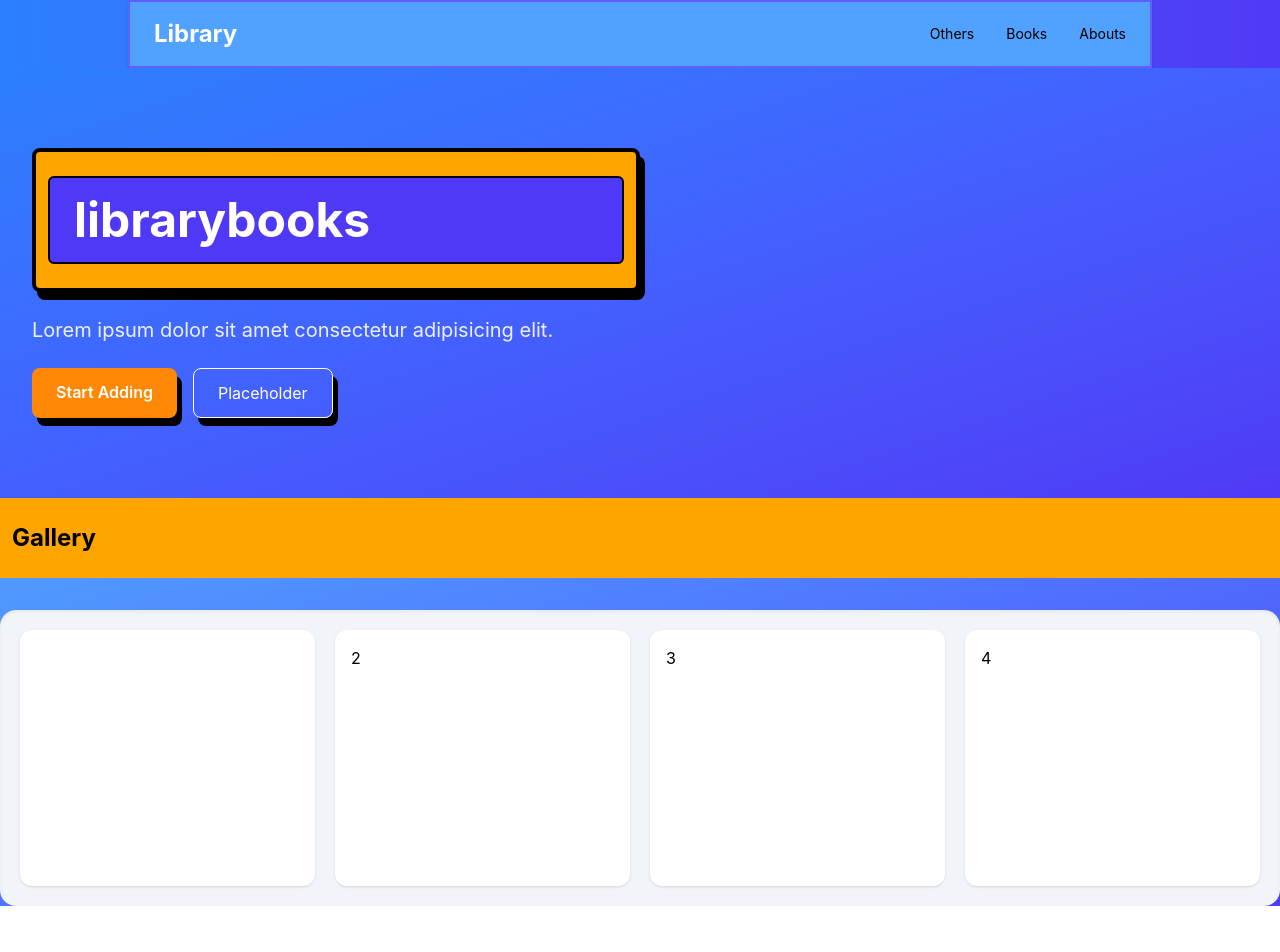
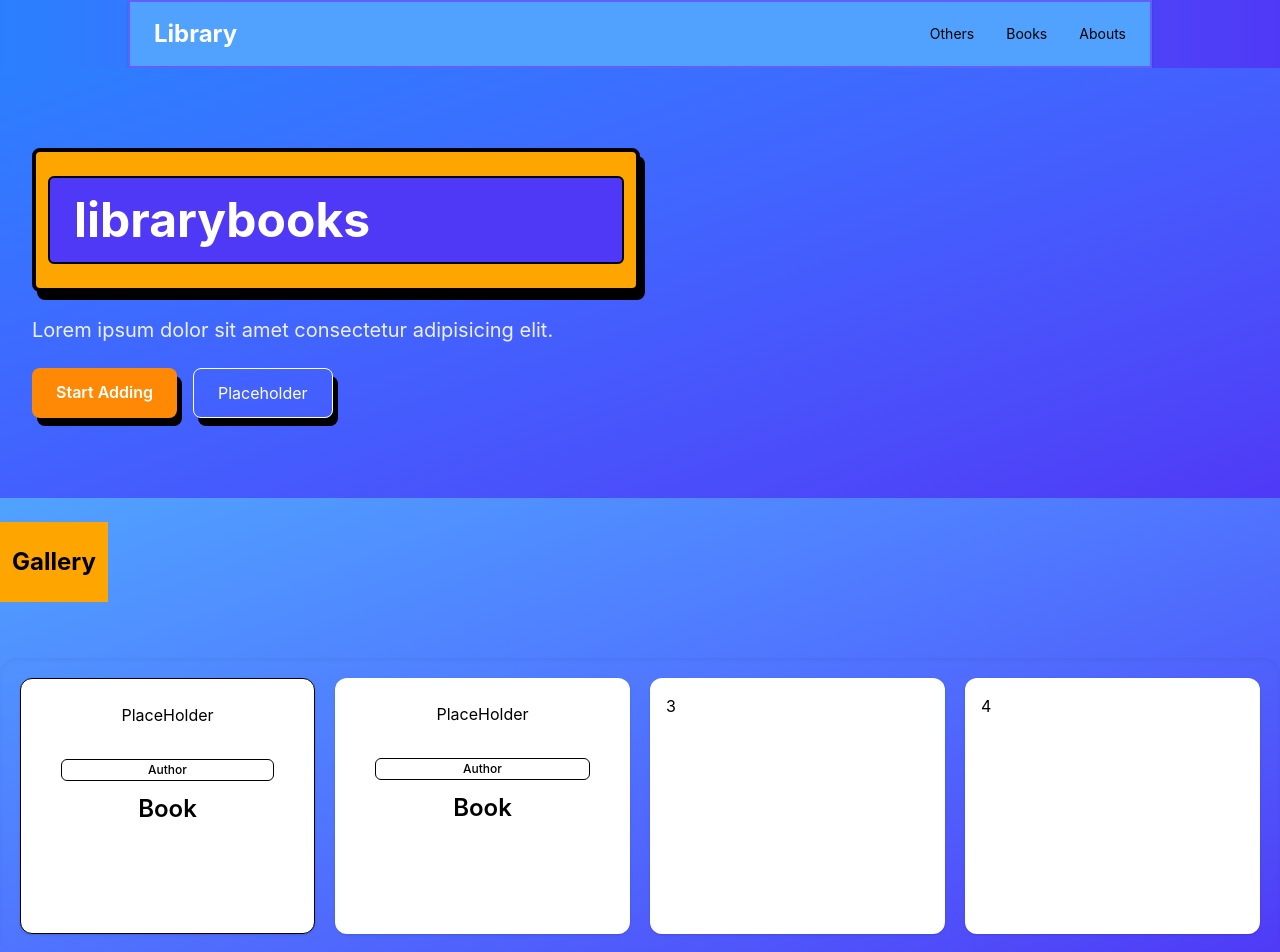
Before and after one commit to aliqa-stack/libs-goo, a React (Vite) app in the folder my-project/: page / in a window 1280 px wide. Shown: the top 952 px of the page. Built offline with nearby package versions, Linux system fonts and the light colour scheme.

Commit message:
adding cards

```diff
--- a/my-project/src/componens/Booksection.jsx
+++ b/my-project/src/componens/Booksection.jsx
@@ -2,28 +2,63 @@ import React from 'react'
 
 const Booksection = () => {
   return (
+
+
     <div className='bg-gradient-to-br from-blue-400 to-indigo-600 '>
+        <div className='w-32 h-32 flex items-center '>
         <div className='py-6 px-3 bg-[#FFA500]'>
           <h1 className='text-2xl font-bold'>Gallery</h1>
 
         </div>
 
-        <div className="grid grid-cols-4 grid-rows-4 gap-5 rounded-2xl my-8 bg-slate-100 p-5 shadow-inner">
-            <div className="row-span-4 h-64 rounded-xl bg-white p-4 shadow-sm">
-                <div className="">
+        </div>
+
+        <div className="grid grid-cols-4 grid-rows-4 gap-5 rounded-2xl my-8  p-5 shadow-inner">
+            <div className="row-span-4 h-64 rounded-xl bg-white p-4 shadow-sm block max-w-sm border border-default rounded-base">
+                  <a href="" className='relstive h-10 flex items-center justify-center'><span>
+                    PlaceHolder</span>
+                    </a>
+                  <div className='p-6 text-center'>
+                    <span className='flex flex-1 flex-col items-center border border-brand-subtle text-xs font-medium px-0.5 py-0.5 rounded-md'>
+                      Author
+                    </span>
+                    <a href="">
+                      <h3 className='mt-3 mb-6 text-2xl font-semibold'>Book</h3>
+                    </a>
 
                 </div>
             </div>
-            <div className="row-span-4 rounded-xl bg-white p-4 shadow-sm">2</div>
+
+          {/* cards */}
+
+            <div className="row-span-4 rounded-xl bg-white p-4 shadow-sm">
+                  <a href="" className='relstive h-10 flex items-center justify-center'>
+                    <span>
+                    PlaceHolder</span>
+                    </a>
+                  <div className='p-6 text-center'>
+                    <span className='flex flex-1 flex-col items-center border border-brand-subtle text-xs font-medium px-0.5 py-0.5 rounded-md'>
+                      Author
+                    </span>
+                    <a href="">
+                      <h3 className='mt-3 mb-6 text-2xl font-semibold'>Book</h3>
+                    </a>
+                    </div>
+
+
+            </div>
             <div className="row-span-4 rounded-xl bg-white p-4 shadow-sm">3</div>
             <div className="row-span-4 rounded-xl bg-white p-4 shadow-sm">4</div>
         </div>
 
 
 
+{/* SOON WILL be changed */}
+
 
     </div>
   )
 }
 
-export default Booksection
+
+export default Booksection;
```
